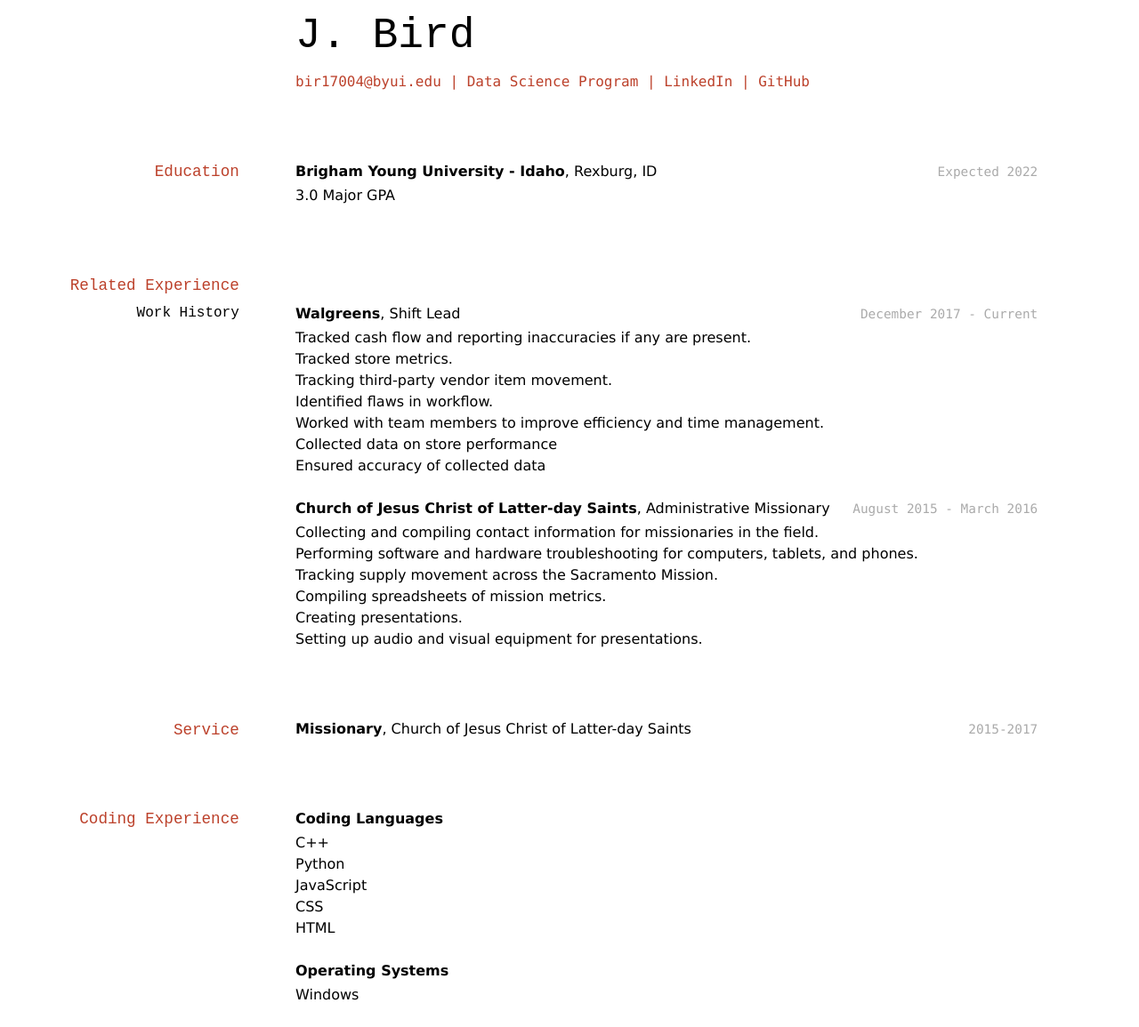
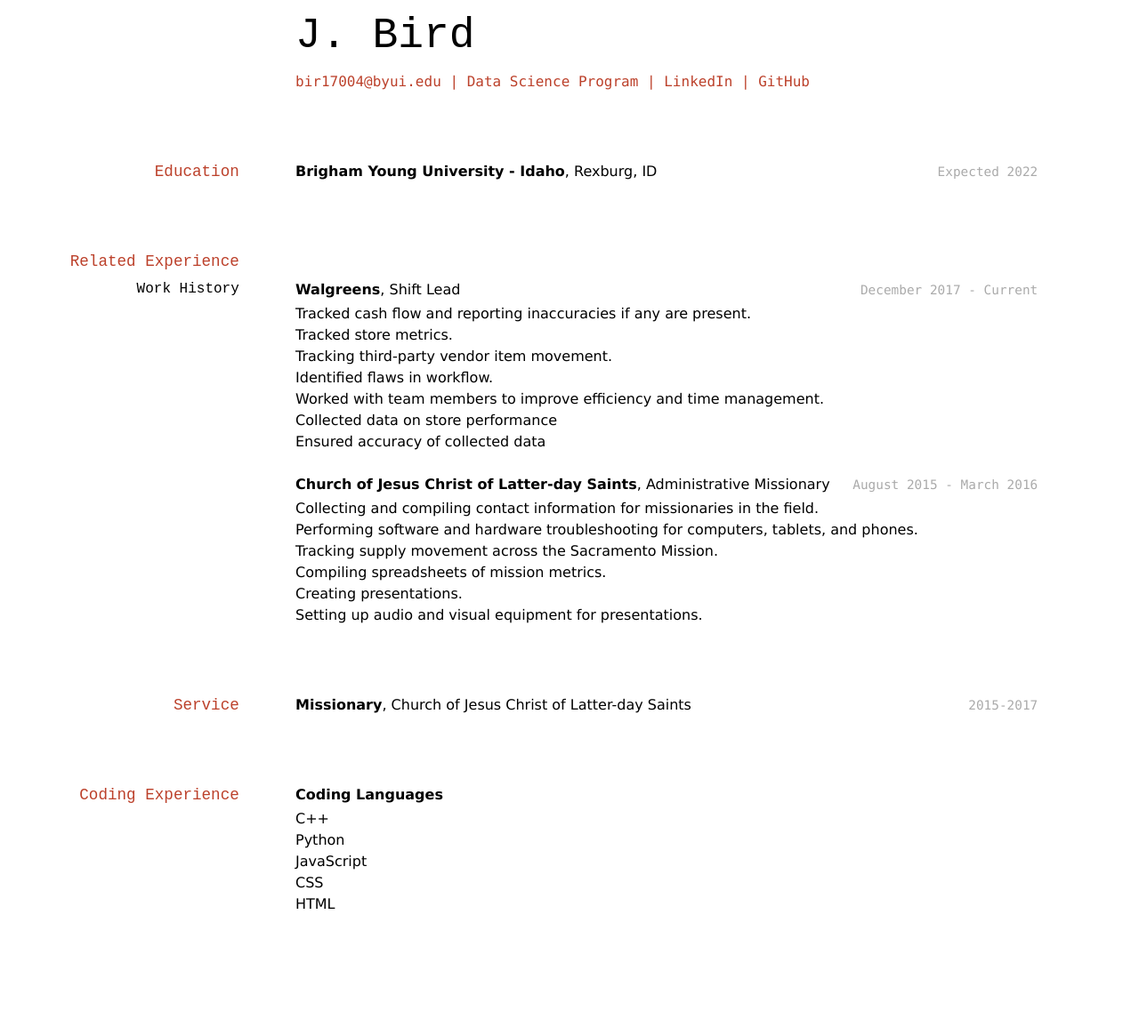
Before and after one commit to naBlueJay/BirdJ_resume, a Jekyll site: the page built from docs/index.md, in a window 1280 px wide. Shown: the whole page at 89% size. Built offline with Jekyll 4.4.1, drawn with Linux system fonts in a browser that asks for light colours; after the commit the page ends 1053 px from its top, so only the background shows below that.

Commit message:
removed GPA

```diff
--- a/docs/index.md
+++ b/docs/index.md
@@ -17,8 +17,6 @@ title: J. Bird Resume
 
 `Expected 2022`
 __Brigham Young University - Idaho__, Rexburg, ID
-
-- 3.0 Major GPA
 
 
 ## Related Experience
@@ -62,9 +60,6 @@ __Coding Languages__
 - CSS
 - HTML
 
-__Operating Systems__
-- Windows
-
 
 <!-- ### Footer
 
```
